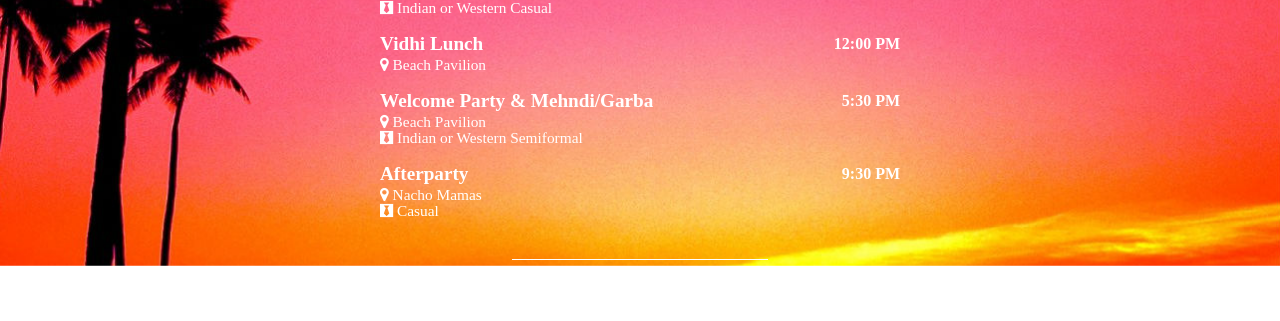
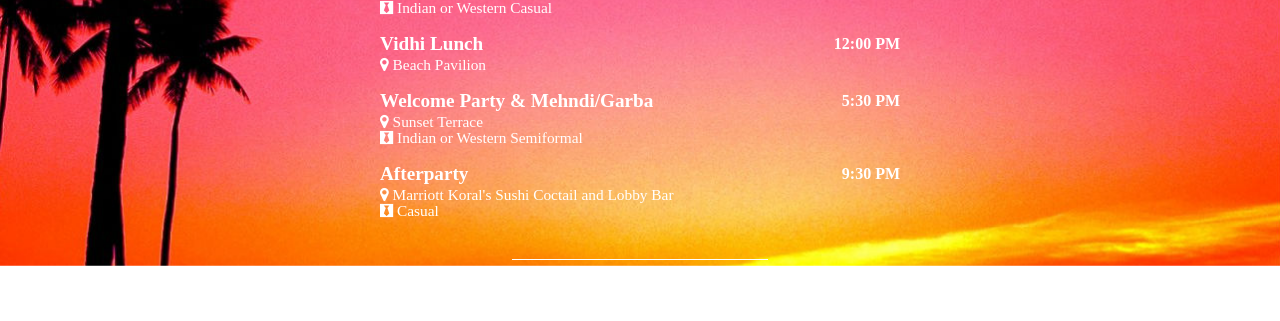
Before and after one commit to cooltoast/priya-and-vishal, a Flask app: page /itinerary in a window 1280 px wide. Shown: the part 534-855 px from the top of the page. Before the commit the page ends 800 px from the top, so only its background shows below. Run offline with Flask 2, Linux system fonts and the light colour scheme; some libraries are stand-ins or nearby versions; some web fonts are replaced.

Commit message:
changes to itinerary

```diff
--- a/priyavishal/templates/itinerary.html
+++ b/priyavishal/templates/itinerary.html
@@ -56,7 +56,7 @@
                             <div class="location-details">
                                 Welcome Party &amp; Mehndi/Garba
                                 <div class="location-aside">
-                                    <i class="fa fa-map-marker"></i> Beach Pavilion
+                                    <i class="fa fa-map-marker"></i> Sunset Terrace
                                     <br><i class="fa fa-black-tie"></i> Indian or Western Semiformal
                                 </div>
                             </div>
@@ -68,7 +68,7 @@
                             <div class="location-details">
                                 Afterparty
                                 <div class="location-aside">
-                                    <i class="fa fa-map-marker"></i> Nacho Mamas
+                                    <i class="fa fa-map-marker"></i> Marriott Koral's Sushi Coctail and Lobby Bar
                                     <br><i class="fa fa-black-tie"></i> Casual
                                 </div>
                             </div>
@@ -142,7 +142,7 @@
                             <div class="location-details">
                                 Afterparty
                                 <div class="location-aside">
-                                    <i class="fa fa-map-marker"></i> Marriott Koral's Sushi Cocktail and Lobby Bar
+                                    <i class="fa fa-map-marker"></i> Marriott Quinn's on the Beach
                                     <br><i class="fa fa-black-tie"></i> Casual
                                 </div>
                             </div>
@@ -158,9 +158,12 @@
                         <div class="location-address">
                             <div class="location-details">
                                 Farewell Brunch
+                                <div class="location-aside">
+                                    <i class="fa fa-map-marker"></i> Marriot Maia
+                                </div>
                             </div>
                             <div class="location-time">
-                                8:00 AM
+                                7:30 AM - 12 PM
                             </div>
                         </div>
                     </div>
```
